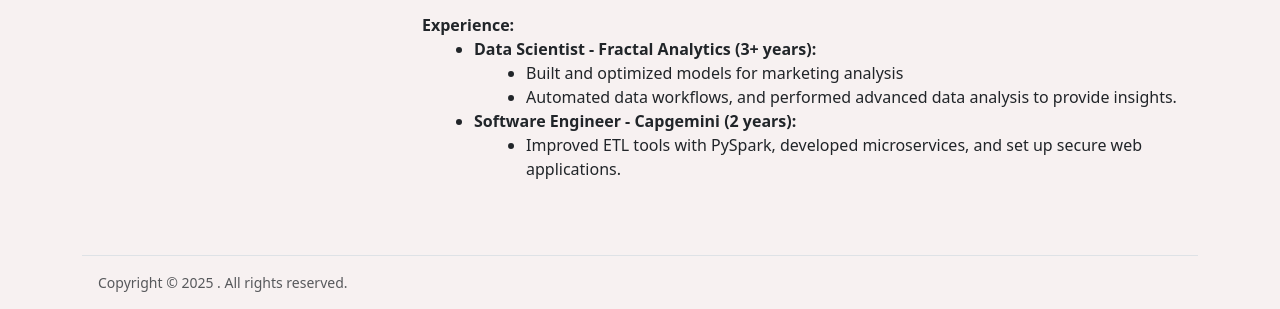
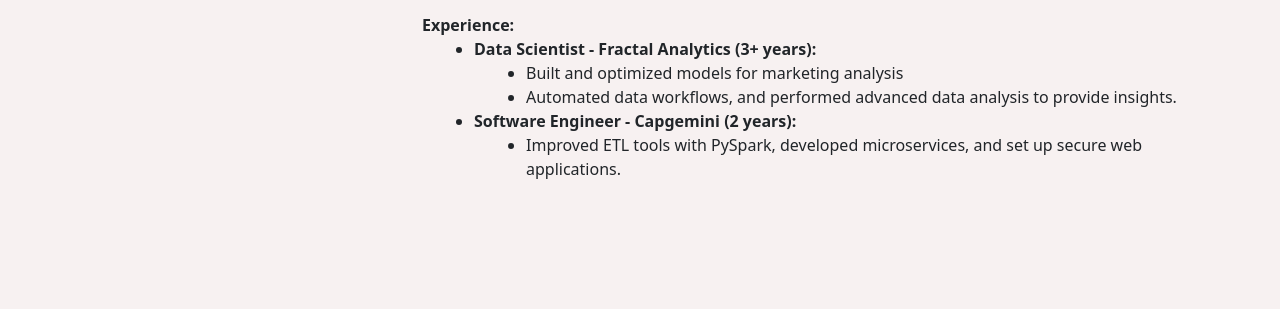
Before and after one commit to prateeknigam9/PrateekNigam, a plain HTML site: page index.html in a window 1280 px wide. Shown: the part 630-939 px from the top of the page. After the commit the page ends 837 px from the top, so only its background shows below. Drawn offline with nearby package versions, Linux system fonts and the light colour scheme.

Commit message:
update-index

```diff
--- a/index.html
+++ b/index.html
@@ -161,20 +161,4 @@
 
 </body>
 
-<!--------------------------------------
-FOOTER
---------------------------------------->
-<div class="container mt-5">
-    <footer class="border-top p-3 text-muted small">
-        <div class="row align-items-center justify-content-between">
-            <div>
-                Copyright &copy;
-                <script>document.write(new Date().getFullYear())</script>
-                . All rights reserved.
-            </div>
-        </div>
-    </footer>
-</div>
-<!-- End Footer -->
-
 </html>
```
